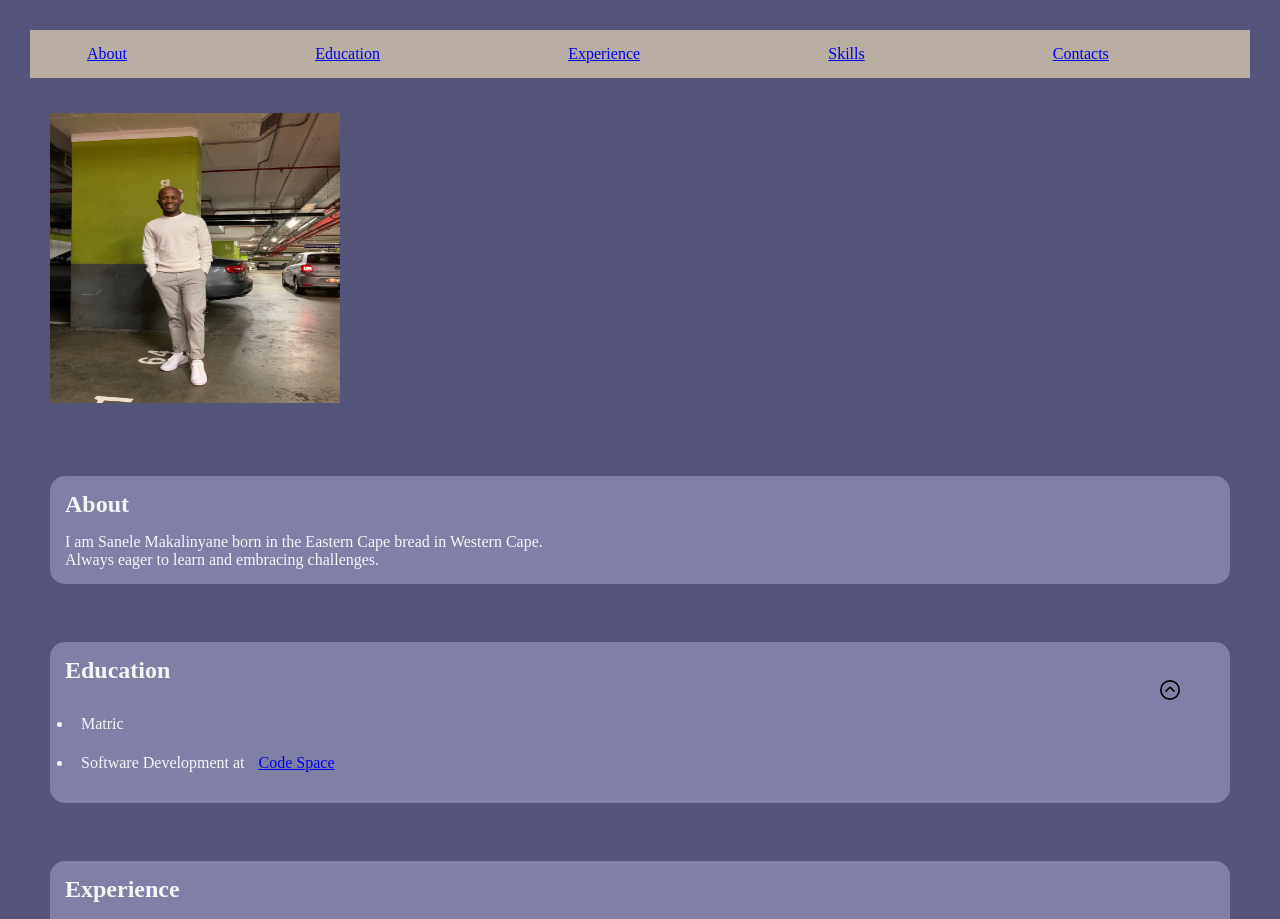
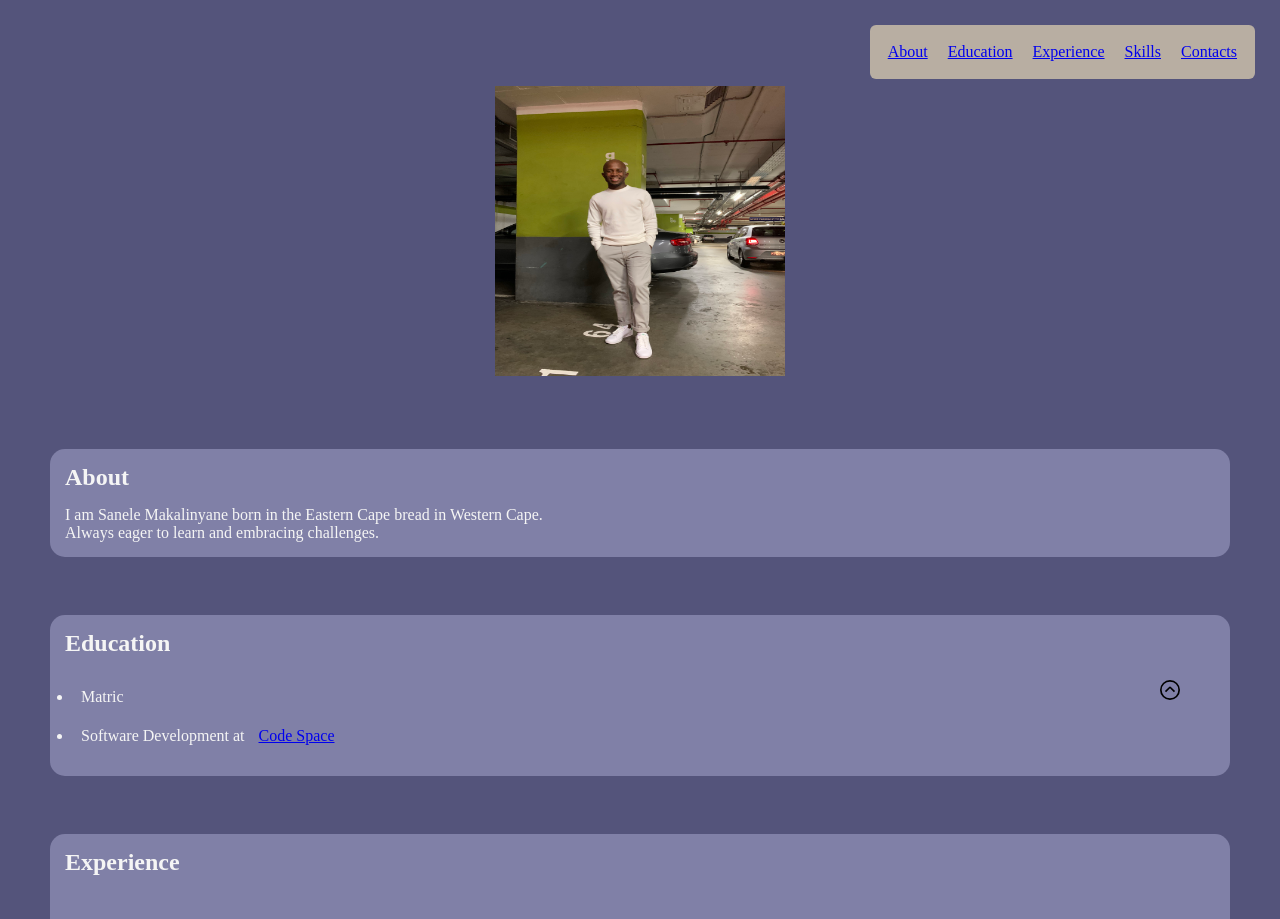
Before and after one commit to San3le/SANMAK160_FTO2304_GroupA_SaneleMakalinyane_ITW9, a plain HTML site: page index.html in a window 1280 px wide. Shown: the top 919 px of the page. Drawn offline with Linux system fonts and the light colour scheme.

Commit message:
touch ups

```diff
--- a/css/style9.css
+++ b/css/style9.css
@@ -1,26 +1,24 @@
 /*top of the page, navigation bar*/
 nav {
-  justify-content: space-around;
-  display: flex;
-  flex-direction: row;
-  align-items: center;
-  position: fixed;
 
-  background-color: rgb(184, 174, 162);
-  margin: 10px;
-  font-style: normal;
-  color: rgb(184, 174, 162);
-  position: sticky;
-  top: 20px;
+    display: flex;
+    flex-direction: row;
+    position: fixed;
+    right: 20px;
+}
+
+.nav {
+    display: flex;
+    background-color:  rgb(184, 174, 162);
+    padding: 0.5rem;
+    border-radius: 6px;
+    justify-content: space-around;
 }
 
 
-#about {
-  background-color:  rgb(184, 174, 162);
-  padding: 0.5rem;
-  border-radius: 6px;
-  color: black;
-  text-decoration: none;
+div {
+    justify-content: center;
+    display: flex;
 }
 
 li {
@@ -41,6 +39,11 @@ li {
 body {
   background-color: rgb(84, 84, 123);
   font-family: "Times New Roman", Times, serif;
+}
+
+main {
+    display: grid;
+
 }
 
 h2,h4 {
@@ -83,3 +86,9 @@ img {
   display: block;
   max-width: 100%;
 }
+
+a:hover {
+    background-color:  rgb(184, 174, 162);
+    color: white;
+    margin: 20xp;
+}
--- a/index.html
+++ b/index.html
@@ -16,15 +16,23 @@
 
     <nav id="top" class="nav bar">
 
-        <a href="About">About</a> <br>
-        <a href="Education">Education</a> <br>
-        <a href="Experience">Experience</a> <br>
-        <a href="Skills">Skills</a> <br>
-        <a href="Contacts">Contacts</a> <br>
+        <a href="About">About</a>
+        <br>
+        <a href="Education">Education</a>
+        <br>
+        <a href="Experience">Experience</a>
+        <br>
+        <a href="Skills">Skills</a>
+        <br>
+        <a href="Contacts">Contacts</a>
+        <br>
 
     </nav>
 
-    <header>
+    <br>
+    <br>
+
+    <header >
 
         <div>
 
@@ -34,7 +42,7 @@
 
         <br>
 
-        <a class="to-top-menu" id="to-top-menu" href="#top">
+        <a id="to-top-menu" href="#top">
 
             <img src="./images/angle-circle-up.svg" alt="to-top-menu" width="30px" height="30px">
 
@@ -44,7 +52,7 @@
 
     <!--main content of the Resume-->
 
-    <main>
+    <main class="grid-container">
 
         <section>
             <h2 id="About">About</h2>
@@ -71,6 +79,7 @@
         <section>
 
             <h2 id="Experience">Experience</h2>
+
             <p3>
                 <ul>
                     <li>Lifeguard</li>
@@ -110,11 +119,19 @@
         <p>Email <br>
             <a href="makalinyane.s@gmail.com">makalinyane.s@gmail.com</a>
         </p>
+
+        <br>
+
         <p>Phone <br>
             060 836 3036
         </p>
 
         <br>
+
+        <p <a href="">GitHub</p>
+
+        <br>
+
         <!-- form section-->
 
         <form action="https://formsubmit.co/makalinyane.s@gmail.com" method="post">
```
